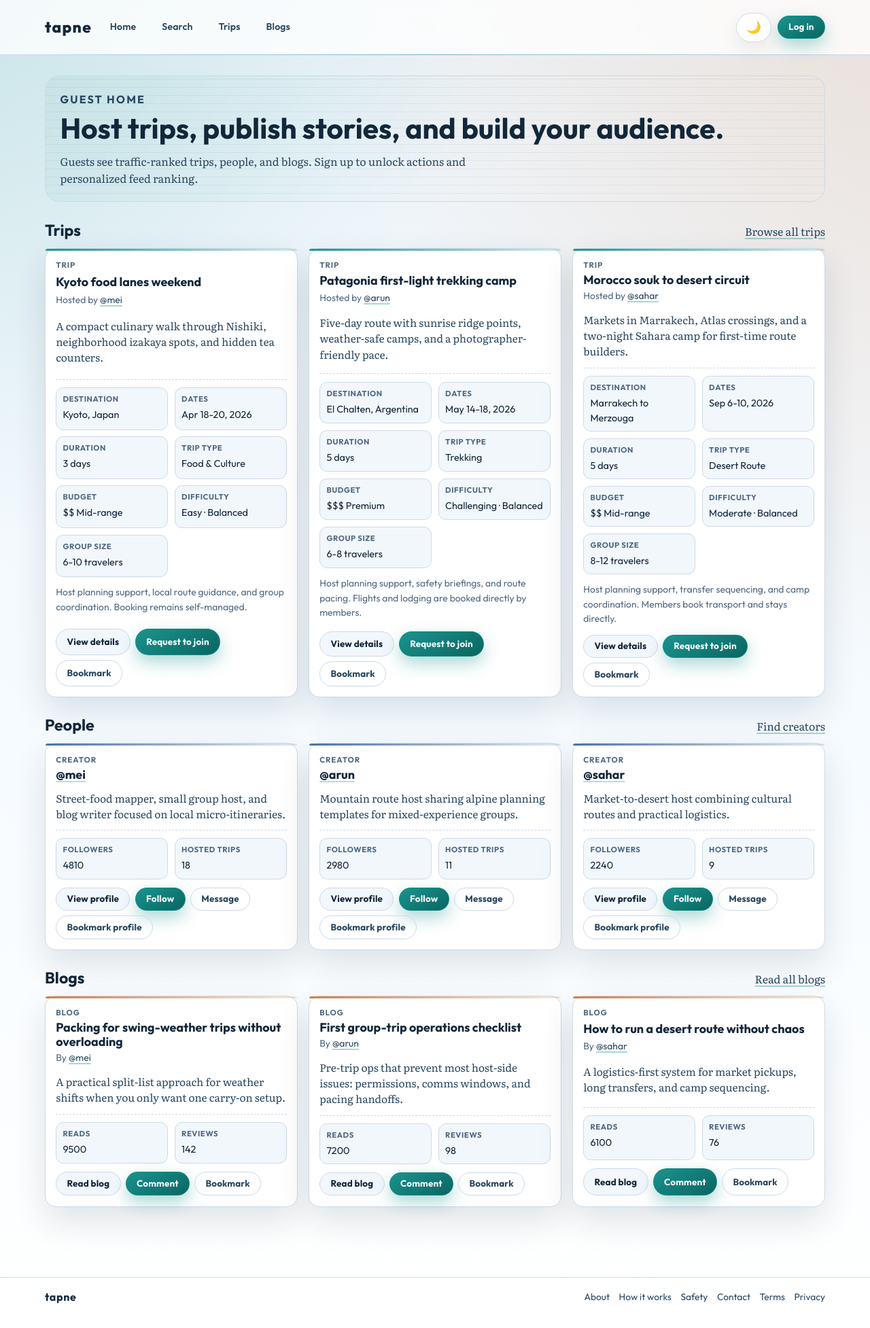
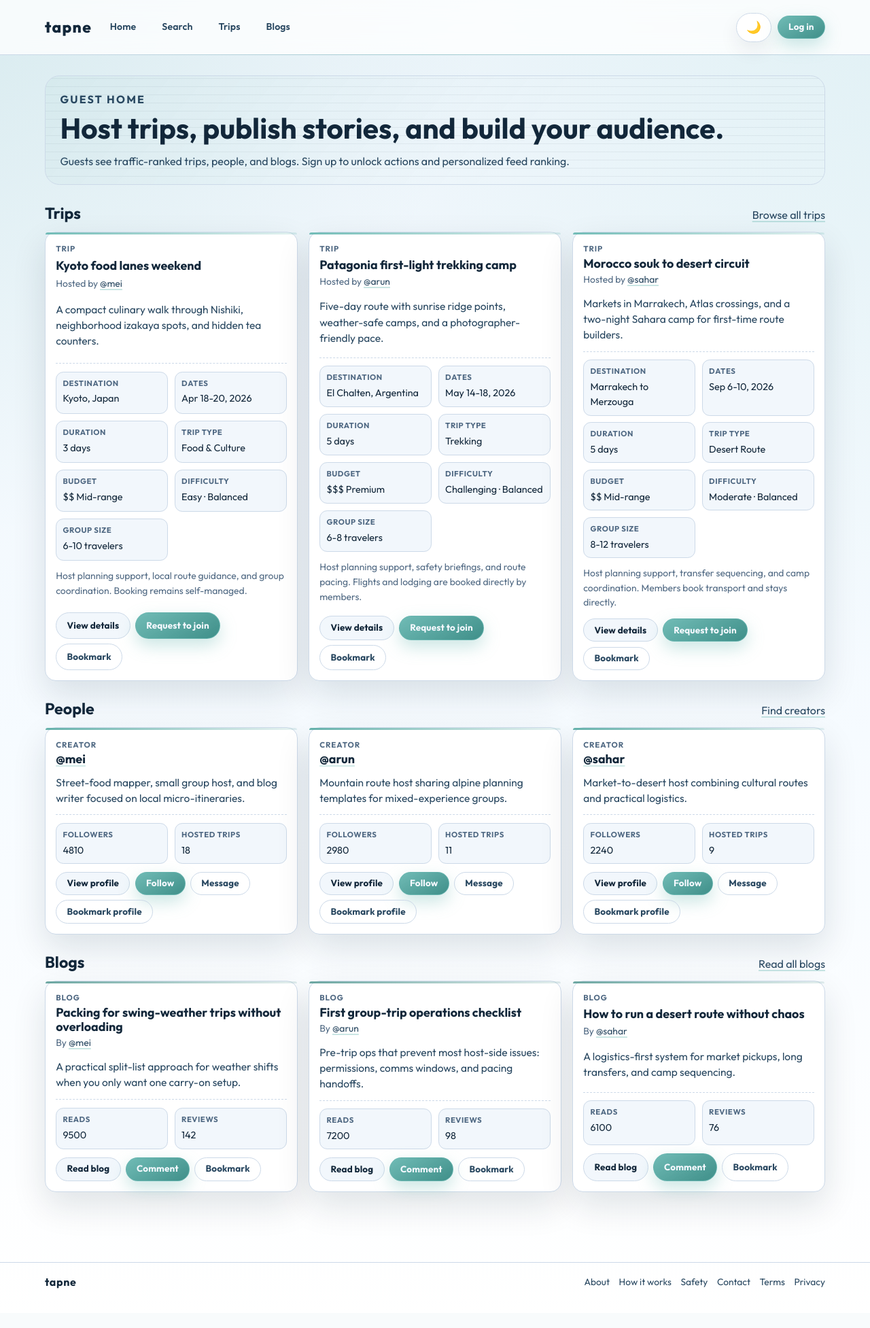
Before and after one commit to tapish331/tapne, a Django app: page / in a window 1280 px wide. Shown: the whole page at 68% size. After the commit the page ends 1896 px from the top, so only its background shows below. Run offline with Django 5.2, Linux system fonts and the light colour scheme.

Commit message:
changed the font to Clean sans-serif typography, and colour scheme to Soft teal

```diff
--- a/feed/models.py
+++ b/feed/models.py
@@ -413,7 +413,7 @@ def _infer_trip_type(text_blob: str) -> str:
         return "trekking"
     if any(token in text_blob for token in ("city", "urban", "neighborhood", "street", "lanes")):
         return "city"
-    if any(token in text_blob for token in ("coast", "beach", "island", "sea")):
+    if any(token in text_blob for token in ("shore", "beach", "island", "sea")):
         return "coastal"
     return "adventure"
 
--- a/settings_app/admin.py
+++ b/settings_app/admin.py
@@ -19,7 +19,6 @@ class MemberSettingsAdmin(_BaseMemberSettingsAdmin):
         "profile_visibility",
         "dm_privacy",
         "theme_preference",
-        "color_scheme",
         "search_visibility",
         "digest_enabled",
         "updated_at",
@@ -29,7 +28,6 @@ class MemberSettingsAdmin(_BaseMemberSettingsAdmin):
         "profile_visibility",
         "dm_privacy",
         "theme_preference",
-        "color_scheme",
         "search_visibility",
         "digest_enabled",
         "updated_at",
--- a/settings_app/context_processors.py
+++ b/settings_app/context_processors.py
@@ -7,18 +7,15 @@ from .models import MemberSettings, ensure_member_settings
 
 def appearance_preferences(request: HttpRequest) -> dict[str, object]:
     theme_preference = MemberSettings.THEME_PREFERENCE_SYSTEM
-    color_scheme = MemberSettings.COLOR_SCHEME_COAST
     source = "local-storage"
 
     if request.user.is_authenticated:
         settings_row, _created = ensure_member_settings(request.user)
         if settings_row is not None:
             theme_preference = settings_row.theme_preference
-            color_scheme = settings_row.color_scheme
             source = "member-settings"
 
     return {
         "appearance_theme_preference": theme_preference,
-        "appearance_color_scheme": color_scheme,
         "appearance_source": source,
     }
--- a/static/css/tapne.css
+++ b/static/css/tapne.css
@@ -1,11 +1,11 @@
-@import url("https://fonts.googleapis.com/css2?family=JetBrains+Mono:wght@500;600&family=Literata:opsz,wght@7..72,400;7..72,500;7..72,700&family=Outfit:wght@400;500;600;700;800&display=swap");
+@import url("https://fonts.googleapis.com/css2?family=JetBrains+Mono:wght@500;600&family=Outfit:wght@400;500;600;700;800&display=swap");
 
 /* tapne shared UI system
-   Centralized theme and color-palette variables live here. */
+   Centralized theme color variables live here. */
 :root {
-    --font-display: "Outfit", "Avenir Next", "Segoe UI", sans-serif;
-    --font-body: "Literata", "Palatino Linotype", Georgia, serif;
-    --font-ui: "Outfit", "Trebuchet MS", sans-serif;
+    --font-display: "Outfit", "Avenir Next", "Segoe UI", "Helvetica Neue", Arial, sans-serif;
+    --font-body: "Outfit", "Avenir Next", "Segoe UI", "Helvetica Neue", Arial, sans-serif;
+    --font-ui: "Outfit", "Avenir Next", "Segoe UI", "Helvetica Neue", Arial, sans-serif;
     --font-mono: "JetBrains Mono", Consolas, "Courier New", monospace;
 
     --radius-xs: 0.45rem;
@@ -25,15 +25,28 @@
     --ease-standard: 180ms cubic-bezier(0.2, 0.75, 0.2, 1);
     --ease-float: 250ms cubic-bezier(0.2, 0.85, 0.2, 1);
 
-    /* Palette tokens overridden by [data-color-scheme] selectors. */
-    --accent: #0e8e88;
-    --accent-strong: #0a6561;
-    --accent-soft: #d9f3ef;
-    --accent-soft-strong: #b5e8df;
-    --accent-rgb: 14, 142, 136;
-    --accent-ink: #0d5c58;
-    --warning: #cf7331;
+    /* Centralized accent and semantic color tokens. */
+    --accent: #69b8b2;
+    --accent-strong: #3f8f89;
+    --accent-soft: #e1f4f2;
+    --accent-soft-strong: #c9ebe8;
+    --accent-rgb: 105, 184, 178;
+    --accent-ink: #2f7772;
+    --warning: #5f9f99;
+    --warning-rgb: 95, 159, 153;
+    --warning-ink: #2f6863;
     --danger: #b44436;
+    --danger-rgb: 180, 68, 54;
+    --support-rgb: 87, 170, 163;
+
+    /* Status and component semantic tokens. */
+    --flash-error-bg: rgba(var(--danger-rgb), 0.1);
+    --flash-warning-bg: rgba(var(--warning-rgb), 0.12);
+    --form-error-bg: rgba(var(--danger-rgb), 0.12);
+    --form-error-border: rgba(var(--danger-rgb), 0.28);
+    --auth-note-bg: rgba(var(--warning-rgb), 0.14);
+    --auth-note-border: rgba(var(--warning-rgb), 0.35);
+    --auth-note-text: var(--warning-ink);
 
     /* Theme-semantic tokens overridden by [data-theme]. */
     --bg-layer: #eef5fb;
@@ -50,47 +63,13 @@
     --text-3: #506983;
     --text-inverse: #f5f9ff;
     --overlay: rgba(8, 15, 24, 0.66);
-    --hero-glow-a: rgba(14, 142, 136, 0.2);
-    --hero-glow-b: rgba(207, 115, 49, 0.18);
+    --hero-glow-a: rgba(105, 184, 178, 0.2);
+    --hero-glow-b: rgba(163, 220, 215, 0.2);
     --hero-grid: rgba(18, 39, 58, 0.06);
     --shadow-soft: 0 12px 28px rgba(12, 33, 52, 0.08);
     --shadow-card: 0 20px 50px rgba(12, 33, 52, 0.12);
     --shadow-float: 0 28px 76px rgba(12, 33, 52, 0.22);
-    --selection: rgba(14, 142, 136, 0.28);
-}
-
-html[data-color-scheme="coast"] {
-    --accent: #0e8e88;
-    --accent-strong: #0a6561;
-    --accent-soft: #d9f3ef;
-    --accent-soft-strong: #b5e8df;
-    --accent-rgb: 14, 142, 136;
-    --accent-ink: #0d5c58;
-    --warning: #cf7331;
-}
-
-html[data-color-scheme="ember"] {
-    --accent: #bf5c2d;
-    --accent-strong: #8c3f1b;
-    --accent-soft: #f7e2d5;
-    --accent-soft-strong: #f1ccb5;
-    --accent-rgb: 191, 92, 45;
-    --accent-ink: #723312;
-    --warning: #da8a33;
-    --hero-glow-a: rgba(191, 92, 45, 0.2);
-    --hero-glow-b: rgba(226, 150, 66, 0.18);
-}
-
-html[data-color-scheme="forest"] {
-    --accent: #2e8d58;
-    --accent-strong: #1f673e;
-    --accent-soft: #d9eedf;
-    --accent-soft-strong: #bcdcbf;
-    --accent-rgb: 46, 141, 88;
-    --accent-ink: #1d5a35;
-    --warning: #c58a2f;
-    --hero-glow-a: rgba(46, 141, 88, 0.2);
-    --hero-glow-b: rgba(98, 173, 74, 0.15);
+    --selection: rgba(105, 184, 178, 0.28);
 }
 
 html[data-theme="dark"] {
@@ -666,11 +615,11 @@ code {
 }
 
 .card-blog::before {
-    background: linear-gradient(90deg, rgba(207, 115, 49, 0.96), rgba(207, 115, 49, 0.18));
+    background: linear-gradient(90deg, rgba(var(--warning-rgb), 0.96), rgba(var(--warning-rgb), 0.18));
 }
 
 .card-user::before {
-    background: linear-gradient(90deg, rgba(61, 101, 150, 0.96), rgba(61, 101, 150, 0.15));
+    background: linear-gradient(90deg, rgba(var(--support-rgb), 0.96), rgba(var(--support-rgb), 0.15));
 }
 
 .card:hover {
--- a/static/js/tapne-ui.js
+++ b/static/js/tapne-ui.js
@@ -47,14 +47,11 @@
     var authModalBackgroundState = [];
     var authModalFocusRestoreTarget = null;
     var themeToggleButton = document.getElementById("themeToggle");
-    var colorSchemeSelect = document.getElementById("colorSchemeSelect");
     var memberMenuRoot = document.querySelector("[data-member-menu]");
     var memberMenuToggle = memberMenuRoot ? memberMenuRoot.querySelector("[data-member-menu-toggle]") : null;
     var memberMenuPanel = memberMenuRoot ? memberMenuRoot.querySelector("[data-member-menu-panel]") : null;
     var authQueryKeys = ["auth", "auth_reason", "auth_error", "auth_next"];
     var themeStorageKey = "tapne.theme";
-    var paletteStorageKey = "tapne.palette";
-    var supportedPalettes = ["coast", "ember", "forest"];
     var appearanceSource = normalizeFlag(window.TAPNE_RUNTIME && window.TAPNE_RUNTIME.appearanceSource) || "local-storage";
     var appearanceSaveUrl = String((window.TAPNE_RUNTIME && window.TAPNE_RUNTIME.appearanceSaveUrl) || "").trim();
     var shouldPersistAppearanceToBackend = (
@@ -114,15 +111,14 @@
         return "";
     }
 
-    function persistAppearanceToBackend(themePreference, colorScheme) {
+    function persistAppearanceToBackend(themePreference) {
         if (!shouldPersistAppearanceToBackend) {
             return Promise.resolve(null);
         }
 
         var csrfToken = readCookieValue("csrftoken");
         var payload = {
-            theme_preference: sanitizeThemePreference(themePreference),
-            color_scheme: sanitizePalette(colorScheme)
+            theme_preference: sanitizeThemePreference(themePreference)
         };
         var headers = {
             "Content-Type": "application/json",
@@ -148,15 +144,12 @@
             }
 
             var savedThemePreference = sanitizeThemePreference(data.theme_preference);
-            var savedColorScheme = sanitizePalette(data.color_scheme);
             var resolvedTheme = resolveThemeFromPreference(savedThemePreference);
             applyTheme(resolvedTheme, savedThemePreference, true);
-            applyPalette(savedColorScheme, true);
 
             vLog("Appearance persisted to backend.", {
                 outcome: data.outcome || "unknown",
-                themePreference: savedThemePreference,
-                colorScheme: savedColorScheme
+                themePreference: savedThemePreference
             });
             return data;
         }).catch(function onAppearancePersistError(error) {
@@ -189,14 +182,6 @@
         return "system";
     }
 
-    function sanitizePalette(paletteValue) {
-        var normalized = normalizeFlag(paletteValue);
-        if (supportedPalettes.indexOf(normalized) >= 0) {
-            return normalized;
-        }
-        return "coast";
-    }
-
     function resolveThemeFromPreference(preferenceValue) {
         var preference = sanitizeThemePreference(preferenceValue);
         if (preference === "light" || preference === "dark") {
@@ -220,13 +205,6 @@
         themeToggleButton.setAttribute("aria-pressed", theme === "dark" ? "true" : "false");
     }
 
-    function updatePaletteSelectUI(paletteValue) {
-        if (!colorSchemeSelect) {
-            return;
-        }
-        colorSchemeSelect.value = sanitizePalette(paletteValue);
-    }
-
     function applyTheme(themeValue, preferenceValue, persistPreference) {
         var preference = sanitizeThemePreference(preferenceValue);
         var theme = sanitizeTheme(themeValue) || resolveThemeFromPreference(preference);
@@ -247,29 +225,13 @@
         return theme;
     }
 
-    function applyPalette(paletteValue, persistPalette) {
-        var palette = sanitizePalette(paletteValue);
-        html.setAttribute("data-color-scheme", palette);
-        window.TAPNE_RUNTIME.colorScheme = palette;
-        updatePaletteSelectUI(palette);
-
-        if (persistPalette) {
-            writeStorage(paletteStorageKey, palette);
-        }
-        return palette;
-    }
-
     function initializeThemeControls() {
         var storedTheme = "";
-        var storedPaletteRaw = "";
         if (!shouldPersistAppearanceToBackend) {
             storedTheme = sanitizeTheme(readStorage(themeStorageKey));
-            storedPaletteRaw = readStorage(paletteStorageKey);
         }
-        var storedPalette = storedPaletteRaw ? sanitizePalette(storedPaletteRaw) : "";
         var currentThemePreference = sanitizeThemePreference(html.getAttribute("data-theme-preference"));
         var currentTheme = sanitizeTheme(html.getAttribute("data-theme"));
-        var currentPalette = sanitizePalette(html.getAttribute("data-color-scheme"));
 
         if (storedTheme) {
             currentTheme = storedTheme;
@@ -278,35 +240,15 @@
             currentTheme = resolveThemeFromPreference(currentThemePreference);
         }
 
-        if (storedPalette) {
-            currentPalette = storedPalette;
-        }
-
         applyTheme(currentTheme, currentThemePreference, false);
-        applyPalette(currentPalette, false);
 
         if (themeToggleButton) {
             themeToggleButton.addEventListener("click", function onThemeToggle() {
                 var activeTheme = sanitizeTheme(html.getAttribute("data-theme")) || "light";
                 var nextTheme = activeTheme === "dark" ? "light" : "dark";
                 applyTheme(nextTheme, nextTheme, true);
-                persistAppearanceToBackend(
-                    nextTheme,
-                    sanitizePalette(html.getAttribute("data-color-scheme"))
-                );
+                persistAppearanceToBackend(nextTheme);
                 vLog("Theme toggled.", { previous: activeTheme, next: nextTheme });
-            });
-        }
-
-        if (colorSchemeSelect) {
-            colorSchemeSelect.addEventListener("change", function onPaletteChange() {
-                var nextPalette = sanitizePalette(colorSchemeSelect.value);
-                applyPalette(nextPalette, true);
-                persistAppearanceToBackend(
-                    sanitizeThemePreference(html.getAttribute("data-theme-preference")),
-                    nextPalette
-                );
-                vLog("Color scheme changed.", nextPalette);
             });
         }
 
--- a/templates/base.html
+++ b/templates/base.html
@@ -5,7 +5,6 @@
     data-user-state="{% if user.is_authenticated %}member{% else %}guest{% endif %}"
     data-theme="{% if appearance_theme_preference == 'dark' %}dark{% else %}light{% endif %}"
     data-theme-preference="{{ appearance_theme_preference|default:'system' }}"
-    data-color-scheme="{{ appearance_color_scheme|default:'coast' }}"
 >
 <head>
     <meta charset="utf-8">
@@ -30,14 +29,10 @@
         (function preloadTapneTheme() {
             var html = document.documentElement;
             var themeKey = "tapne.theme";
-            var paletteKey = "tapne.palette";
-            var fallbackPalette = "coast";
             var fallbackThemePreference = "system";
             var appearanceSource = "{{ appearance_source|default:'local-storage'|escapejs }}";
             var serverThemePreference = "{{ appearance_theme_preference|default:'system'|escapejs }}";
-            var serverColorScheme = "{{ appearance_color_scheme|default:'coast'|escapejs }}";
             var themePreference = serverThemePreference;
-            var colorScheme = serverColorScheme;
 
             function readStorage(key) {
                 try {
@@ -48,17 +43,12 @@
             }
 
             var prefersDark = false;
-            var allowedPalettes = ["coast", "ember", "forest"];
             var allowedThemePreferences = ["system", "light", "dark"];
 
             if (appearanceSource !== "member-settings") {
                 var savedTheme = readStorage(themeKey);
-                var savedPalette = readStorage(paletteKey);
                 if (savedTheme) {
                     themePreference = savedTheme;
-                }
-                if (savedPalette) {
-                    colorScheme = savedPalette;
                 }
             }
 
@@ -79,14 +69,8 @@
                 normalizedThemePreference = fallbackThemePreference;
             }
 
-            var normalizedColorScheme = String(colorScheme || "").trim().toLowerCase();
-            if (allowedPalettes.indexOf(normalizedColorScheme) < 0) {
-                normalizedColorScheme = fallbackPalette;
-            }
-
             html.setAttribute("data-theme", resolvedTheme);
             html.setAttribute("data-theme-preference", normalizedThemePreference);
-            html.setAttribute("data-color-scheme", normalizedColorScheme);
         })();
     </script>
     <link rel="stylesheet" href="{% static 'css/tapne.css' %}">
@@ -97,7 +81,6 @@
             verbose: "{% if request.GET.verbose %}{{ request.GET.verbose }}{% else %}0{% endif %}",
             theme: document.documentElement.getAttribute("data-theme") || "light",
             themePreference: document.documentElement.getAttribute("data-theme-preference") || "system",
-            colorScheme: document.documentElement.getAttribute("data-color-scheme") || "coast",
             appearanceSource: "{{ appearance_source|default:'local-storage'|escapejs }}",
             appearanceSaveUrl: "{% if user.is_authenticated %}{% url 'settings_app:appearance-update' %}{% endif %}"
         };
@@ -157,14 +140,6 @@
                             <a href="/activity/">Activity</a>
                             <a href="/settings/">Settings</a>
                         </nav>
-                        <div class="theme-controls" role="group" aria-label="Color scheme controls">
-                            <label class="sr-only" for="colorSchemeSelect">Color scheme</label>
-                            <select id="colorSchemeSelect" class="scheme-select" aria-label="Color scheme">
-                                <option value="coast">Coast</option>
-                                <option value="ember">Ember</option>
-                                <option value="forest">Forest</option>
-                            </select>
-                        </div>
                         <div class="member-menu-actions">
                             <a class="btn btn-secondary" href="/accounts/me/">My Profile</a>
                             <form method="post" action="/accounts/logout/" class="inline-form">
```
Also changed, not shown: other parts of static/css/tapne.css (+10 -49 lines), settings_app/forms.py (+0 -7 lines), settings_app/management/commands/bootstrap_settings.py (+2 -9 lines), settings_app/models.py (+0 -47 lines), settings_app/tests.py (+1 -7 lines), settings_app/views.py (+3 -16 lines), templates/pages/settings/index.html (+0 -8 lines), README.md, settings_app/migrations/0002_membersettings_color_scheme_and_more.py, settings_app/migrations/0003_remove_membersettings_color_scheme.py (added).
